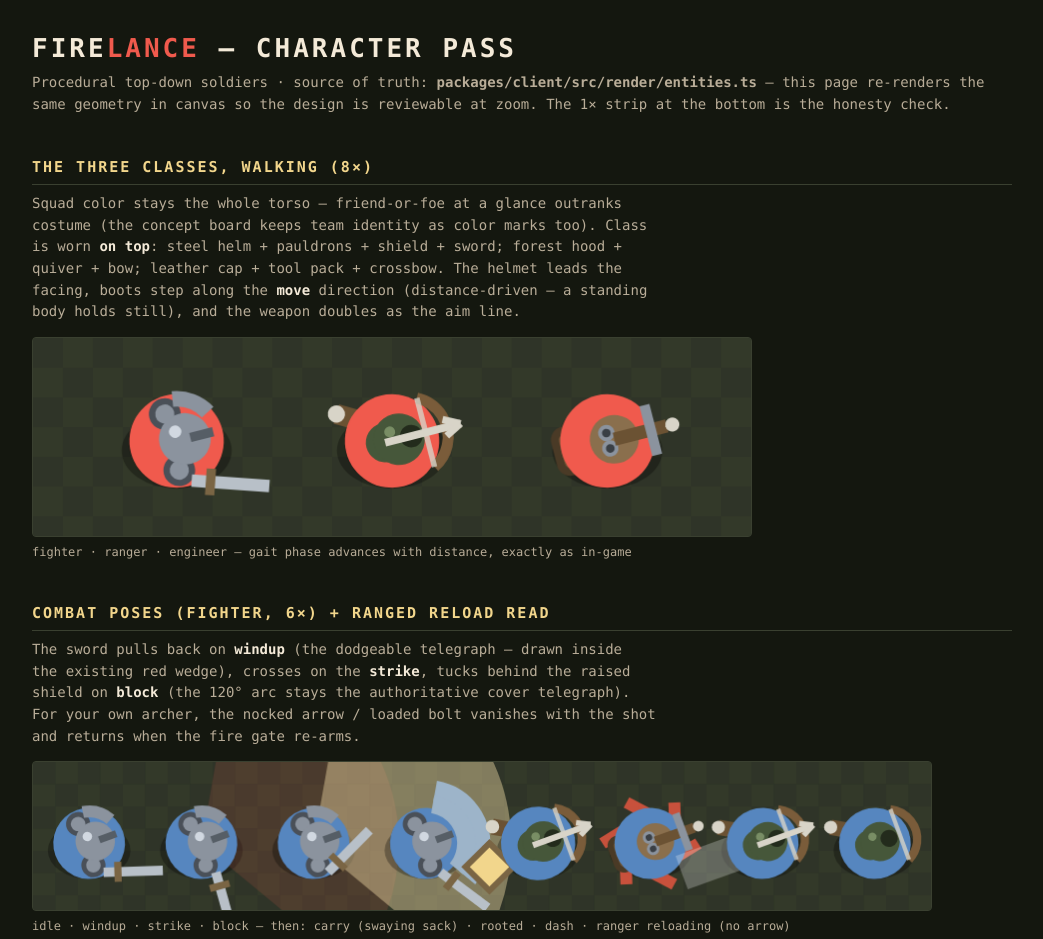
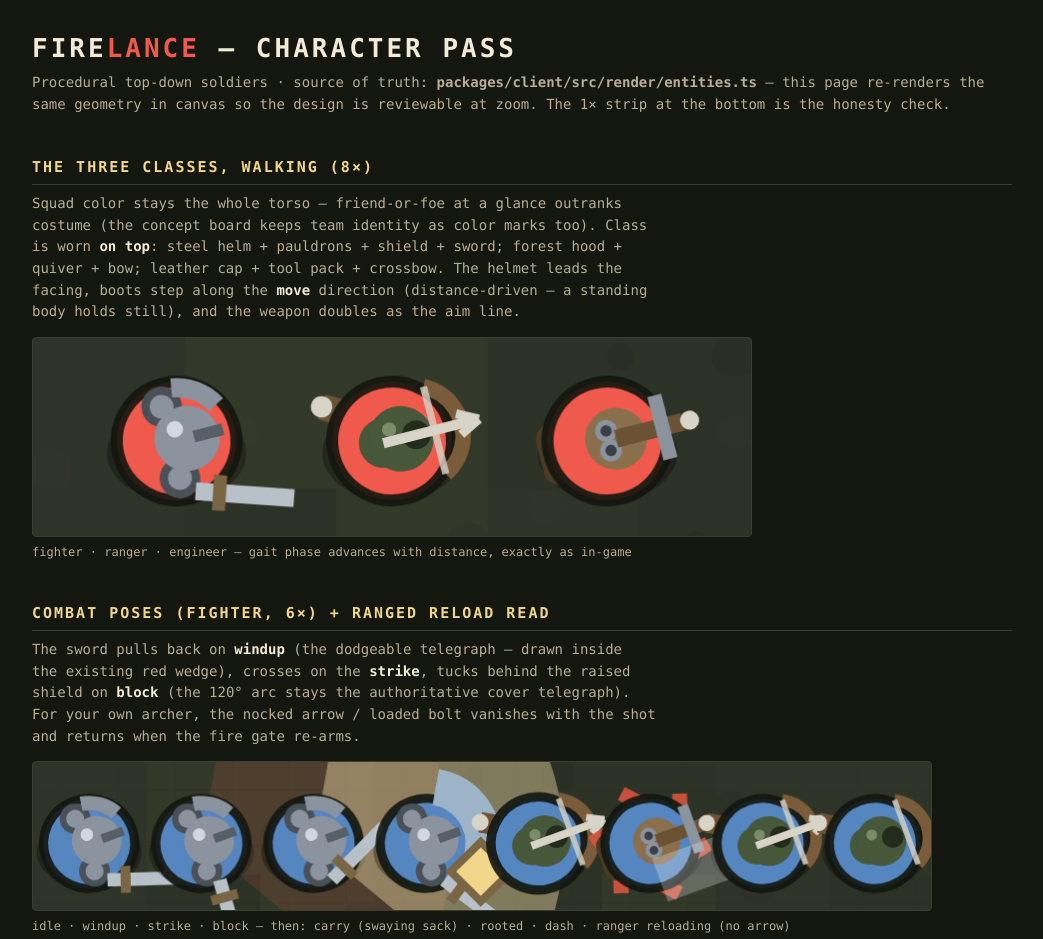
Before and after one commit to bneidlinger/firelance, a website: page docs/character_sheet.html in a window 1280 px wide. Shown: the top 939 px of the page, without its empty margins (118-1161 px from the left). Drawn offline with Linux system fonts and the light colour scheme.

Commit message:
Modern pass: the soldiers stop being nostalgic about 1989
Brandon's playtest verdict: readable, but the frame carried a late-80s
accent his under-30 friends have no nostalgia for. Three things dated
it — hairline linework, naked flat fills, and that checkerboard.

Every character dimension is radius-relative now. The gear was drawn
in absolute pixels (sword 1.6px, bow 1.4px, boots 1.25px), so each
zoom bump quietly thinned the kit relative to the growing disc; from
here strokes are fractions of the body radius and survive any camera.
FX.character.strideAmp/bootR switched to the same units, and the
strokes came out deliberately chunkier — confident lines, the
modern-flat read.

Each body wears a dark contour (FX.character.outlineW/Color/Alpha)
that pops the silhouette off the ground — it replaces the bot-only
hairline ring, and the self ring still sits outside it. The old
sun-shade stroke grew into real volume: a filled shade crescent on
the lower-left and a faint rim light opposite (shadeAlpha/glintAlpha),
alpha-only so squad hue stays the whole torso. Block/banking/rooted/
carry state reads scaled to match.

The camera steps in again, TILE 15 -> 19. And the ground gives up the
per-tile checker: tone drifts in hashed 4x4-block patches with
per-tile grain and sparse soft dapples over open ground — same
determinism rules (coords only, never world.rng, never on water or
walls). Fields read as fields, not graph paper.

docs/character_sheet.html mirrors every number, its ground swatch
included. Verified via the charSheet hooks: contour + volume + chunky
kit read at 6x, 4x, and true scale; all four squad colors dominate on
every class; windup/strike/block still tell the melee story; live
bots wear it in-world; prediction lastError 0; zero console errors.
298 tests green, untouched.

Co-Authored-By: Claude Fable 5 <noreply@anthropic.com>

```diff
--- a/docs/character_sheet.html
+++ b/docs/character_sheet.html
@@ -128,7 +128,7 @@
     <li><b>Render-only.</b> Zero sim / protocol / config-hash changes — facing (<span class="tag">ax/ay</span>), class and state bits were already in every snapshot.</li>
     <li><b>Kept intact:</b> hp bars, name labels, damage flash, block arc, swing wedges, dash streak, banking beacon, root shackles, carry diamond (now sways with the gait), squad disc size = honest hitbox.</li>
     <li><b>Removed:</b> the abstract class marks (inner ring / square) and the black facing tick — helm + weapon carry both jobs now.</li>
-    <li><b>New knobs</b> in <span class="tag">fx/config.ts → FX.character</span>: shadowAlpha, strideAmp, bootR.</li>
+    <li><b>New knobs</b> in <span class="tag">fx/config.ts → FX.character</span>: shadowAlpha, strideAmp, bootR (both × body radius — zoom-proof), outlineW/Color/Alpha (the dark contour), shadeAlpha + glintAlpha (fixed-sun volume). All character linework is radius-relative now; nothing goes wispy when the camera moves.</li>
     <li><b>New for your own archer:</b> <span class="tag">OwnVisual.atkReady</span> mirrors the local fire gate → visible re-nock on reload.</li>
   </ul>
 
@@ -151,7 +151,7 @@ __fl.shot(240,240,2)      // render + crop center → {len}; read via __fl.shotC
 <script>
 'use strict';
 // ==== geometry mirror of packages/client/src/render/entities.ts ====
-const TILE = 15, R = 0.4 * TILE;
+const TILE = 19, R = 0.4 * TILE;
 const SQUAD = ['#f05a4d', '#5686bf', '#8fae6a', '#e0b95e'];
 const C = {
   STEEL: '#8b939e', STEEL_DARK: '#565e66', STEEL_EDGE: '#4a5058',
@@ -197,12 +197,18 @@ function drawSoldier(ctx, cx, cy, S, o) {
 
   // shadow (unrotated)
   ctx.save(); ctx.globalAlpha = 0.3; ctx.fillStyle = '#000';
-  ctx.beginPath(); ctx.ellipse(0, 1.2, r * 1.15, r * 0.8, 0, 0, Math.PI * 2); ctx.fill(); ctx.restore();
+  ctx.beginPath(); ctx.ellipse(0, r * 0.2, r * 1.15, r * 0.8, 0, 0, Math.PI * 2); ctx.fill(); ctx.restore();
 
   // ---- state layer (unrotated) ----
-  ring(ctx, 0, 0, r - 0.8, 1.6, '#000', 0.22, Math.PI * 0.35, Math.PI * 1.15); // fixed sun shade
+  // fixed-sun volume: filled shade crescent low-left, rim light up-right
+  ctx.save(); ctx.globalAlpha = 0.14; ctx.fillStyle = '#000';
+  ctx.beginPath();
+  ctx.arc(0, 0, r * 0.98, Math.PI * 0.3, Math.PI * 1.2);
+  ctx.arc(0, 0, r * 0.55, Math.PI * 1.2, Math.PI * 0.3, true);
+  ctx.closePath(); ctx.fill(); ctx.restore();
+  ring(ctx, 0, 0, r * 0.78, r * 0.16, '#fff', 0.12, -Math.PI * 0.55, -Math.PI * 0.1);
   const a = o.facing || 0, ax = Math.cos(a), ay = Math.sin(a);
-  if (o.pose === 'block') ring(ctx, 0, 0, r + 3, 3.5, '#9db4c9', 1, a - Math.PI / 3, a + Math.PI / 3);
+  if (o.pose === 'block') ring(ctx, 0, 0, r * 1.4, r * 0.55, '#9db4c9', 1, a - Math.PI / 3, a + Math.PI / 3);
   if (o.pose === 'windup' || o.pose === 'active') {
     ctx.save();
     ctx.globalAlpha = o.pose === 'windup' ? 0.14 : 0.4;
@@ -213,28 +219,29 @@ function drawSoldier(ctx, cx, cy, S, o) {
   }
   if (o.dashing) line(ctx, -ax * r * 2.4, -ay * r * 2.4, 0, 0, r, '#fff', 0.25);
   if (o.carry) {
-    const sway = Math.sin(o.bobPhase || 0) * 1.2;
-    const bx = -ax * (r + 3) - ay * sway, by = -ay * (r + 3) + ax * sway;
-    ctx.save(); ctx.fillStyle = '#f2d68c'; ctx.strokeStyle = '#7a6544'; ctx.lineWidth = 1;
-    ctx.beginPath(); ctx.moveTo(bx, by - 4); ctx.lineTo(bx + 4, by);
-    ctx.lineTo(bx, by + 4); ctx.lineTo(bx - 4, by); ctx.closePath();
+    const sway = Math.sin(o.bobPhase || 0) * r * 0.2;
+    const bx = -ax * r * 1.4 - ay * sway, by = -ay * r * 1.4 + ax * sway;
+    const d = r * 0.66;
+    ctx.save(); ctx.fillStyle = '#f2d68c'; ctx.strokeStyle = '#7a6544'; ctx.lineWidth = r * 0.17;
+    ctx.beginPath(); ctx.moveTo(bx, by - d); ctx.lineTo(bx + d, by);
+    ctx.lineTo(bx, by + d); ctx.lineTo(bx - d, by); ctx.closePath();
     ctx.fill(); ctx.stroke(); ctx.restore();
   }
-  if (o.banking) ring(ctx, 0, 0, r + 6, 2.5, '#f2d68c', 0.7);
+  if (o.banking) ring(ctx, 0, 0, r * 1.8, r * 0.4, '#f2d68c', 0.7);
   if (o.rooted) {
     for (let i = 0; i < 6; i++) {
-      const a0 = (i / 6) * Math.PI * 2, a1 = ((i + 0.5) / 6) * Math.PI * 2, rr = r + 2;
-      line(ctx, rr * Math.cos(a0), rr * Math.sin(a0), rr * 0.6 * Math.cos(a1), rr * 0.6 * Math.sin(a1), 2, '#d8543e', 0.9);
+      const a0 = (i / 6) * Math.PI * 2, a1 = ((i + 0.5) / 6) * Math.PI * 2, rr = r * 1.28;
+      line(ctx, rr * Math.cos(a0), rr * Math.sin(a0), rr * 0.6 * Math.cos(a1), rr * 0.6 * Math.sin(a1), r * 0.33, '#d8543e', 0.9);
     }
   }
 
   // ---- feet (along move direction) ----
   const m = o.moveAng === undefined ? a : o.moveAng;
   const fxd = Math.cos(m), fyd = Math.sin(m);
-  const step = o.moving ? Math.sin(o.bobPhase || 0) * 2.2 : 0;
+  const step = o.moving ? Math.sin(o.bobPhase || 0) * 0.46 * r : 0;
   if (!o.old) {
-    dot(ctx, -fyd * r * 0.5 + fxd * step, fxd * r * 0.5 + fyd * step, 1.25, C.BOOT);
-    dot(ctx, fyd * r * 0.5 - fxd * step, -fxd * r * 0.5 - fyd * step, 1.25, C.BOOT);
+    dot(ctx, -fyd * r * 0.5 + fxd * step, fxd * r * 0.5 + fyd * step, r * 0.3, C.BOOT);
+    dot(ctx, fyd * r * 0.5 - fxd * step, -fxd * r * 0.5 - fyd * step, r * 0.3, C.BOOT);
   }
 
   // ---- rotated body + gear ----
@@ -255,71 +262,82 @@ function drawSoldier(ctx, cx, cy, S, o) {
 
   // back-worn kit first
   if (o.cls === 'engineer') {
-    ctx.save(); ctx.fillStyle = C.PACK; ctx.strokeStyle = C.PACK_EDGE; ctx.lineWidth = 1;
-    ctx.beginPath(); ctx.roundRect(-r * 1.08, -r * 0.45, r * 0.75, r * 0.9, 1.2);
+    ctx.save(); ctx.fillStyle = C.PACK; ctx.strokeStyle = C.PACK_EDGE; ctx.lineWidth = r * 0.17;
+    ctx.beginPath(); ctx.roundRect(-r * 1.08, -r * 0.45, r * 0.75, r * 0.9, r * 0.2);
     ctx.fill(); ctx.stroke(); ctx.restore();
   } else if (o.cls === 'ranger') {
-    line(ctx, -r * 0.4, -r * 0.5, -r * 1.0, -r * 0.85, 2.6, C.PACK);
-    dot(ctx, -r * 1.0, -r * 0.85, 1.1, C.FLETCH);
+    line(ctx, -r * 0.4, -r * 0.5, -r * 1.0, -r * 0.85, r * 0.44, C.PACK);
+    dot(ctx, -r * 1.0, -r * 0.85, r * 0.18, C.FLETCH);
   }
 
   dot(ctx, 0, 0, r, color); // THE squad disc
+  ring(ctx, 0, 0, r, r * 0.2, '#12160e', 0.9); // contour: silhouette pop
 
   if (o.cls === 'fighter') {
-    dot(ctx, -r * 0.1, -r * 0.62, r * 0.27, C.STEEL); ring(ctx, -r * 0.1, -r * 0.62, r * 0.27, 0.8, C.STEEL_EDGE);
-    dot(ctx, -r * 0.1, r * 0.62, r * 0.27, C.STEEL); ring(ctx, -r * 0.1, r * 0.62, r * 0.27, 0.8, C.STEEL_EDGE);
+    dot(ctx, -r * 0.1, -r * 0.62, r * 0.27, C.STEEL); ring(ctx, -r * 0.1, -r * 0.62, r * 0.27, r * 0.14, C.STEEL_EDGE);
+    dot(ctx, -r * 0.1, r * 0.62, r * 0.27, C.STEEL); ring(ctx, -r * 0.1, r * 0.62, r * 0.27, r * 0.14, C.STEEL_EDGE);
     dot(ctx, r * 0.18, 0, r * 0.55, C.STEEL);
-    line(ctx, r * 0.3, 0, r * 0.8, 0, 1.2, C.STEEL_DARK);
-    dot(ctx, r * 0.02, -r * 0.2, 0.8, C.STEEL_BRIGHT, 0.9);
+    line(ctx, r * 0.3, 0, r * 0.8, 0, r * 0.2, C.STEEL_DARK);
+    dot(ctx, r * 0.02, -r * 0.2, r * 0.14, C.STEEL_BRIGHT, 0.9);
   } else if (o.cls === 'ranger') {
     dot(ctx, -r * 0.14, 0, r * 0.42, C.HOOD);
     dot(ctx, r * 0.15, 0, r * 0.55, C.HOOD);
     dot(ctx, r * 0.42, 0, r * 0.24, C.COWL);
-    dot(ctx, 0, -r * 0.2, 0.7, '#8fa578', 0.7);
+    dot(ctx, 0, -r * 0.2, r * 0.12, '#8fa578', 0.7);
   } else {
     dot(ctx, r * 0.15, 0, r * 0.52, C.LEATHER);
-    dot(ctx, r * 0.02, -r * 0.17, 0.8, '#3a3f45'); ring(ctx, r * 0.02, -r * 0.17, 0.8, 0.5, C.STEEL);
-    dot(ctx, r * 0.02, r * 0.17, 0.8, '#3a3f45'); ring(ctx, r * 0.02, r * 0.17, 0.8, 0.5, C.STEEL);
+    dot(ctx, r * 0.02, -r * 0.17, r * 0.14, '#3a3f45'); ring(ctx, r * 0.02, -r * 0.17, r * 0.14, r * 0.09, C.STEEL);
+    dot(ctx, r * 0.02, r * 0.17, r * 0.14, '#3a3f45'); ring(ctx, r * 0.02, r * 0.17, r * 0.14, r * 0.09, C.STEEL);
   }
 
-  if (o.self) ring(ctx, 0, 0, r + 2.5, 2, C.SELF);
-  else if (o.bot) ring(ctx, 0, 0, r, 1, '#000', 0.45);
+  if (o.self) ring(ctx, 0, 0, r * 1.35, r * 0.28, C.SELF);
 
   // gear
   const pose = o.pose || 'idle';
   if (o.cls === 'fighter') {
-    if (pose === 'block') ring(ctx, 0, 0, r * 1.12, 3, C.SHIELD_RAISED, 1, -1.05, 1.05);
-    else ring(ctx, 0, 0, r * 0.9, 2, C.STEEL, 1, -1.42, -0.5);
+    if (pose === 'block') ring(ctx, 0, 0, r * 1.12, r * 0.5, C.SHIELD_RAISED, 1, -1.05, 1.05);
+    else ring(ctx, 0, 0, r * 0.9, r * 0.32, C.STEEL, 1, -1.42, -0.5);
     const hx = r * 0.1, hy = r * 0.9;
     const ang = pose === 'windup' ? 1.65 : pose === 'active' ? -0.45 : pose === 'block' ? 1.0 : 0.32;
     const len = r * 1.65;
-    line(ctx, hx, hy, hx + Math.cos(ang) * len, hy + Math.sin(ang) * len, 1.6, C.BLADE);
+    line(ctx, hx, hy, hx + Math.cos(ang) * len, hy + Math.sin(ang) * len, r * 0.3, C.BLADE);
     const gx = hx + Math.cos(ang) * r * 0.4, gy = hy + Math.sin(ang) * r * 0.4;
-    const px = Math.cos(ang + Math.PI / 2) * 1.7, py = Math.sin(ang + Math.PI / 2) * 1.7;
-    line(ctx, gx + px, gy + py, gx - px, gy - py, 1.2, C.GUARD);
+    const px = Math.cos(ang + Math.PI / 2) * r * 0.3, py = Math.sin(ang + Math.PI / 2) * r * 0.3;
+    line(ctx, gx + px, gy + py, gx - px, gy - py, r * 0.22, C.GUARD);
   } else if (o.cls === 'ranger') {
-    ring(ctx, r * 0.35, 0, r * 0.85, 1.4, C.WOOD, 1, -1.1, 1.1);
+    ring(ctx, r * 0.35, 0, r * 0.85, r * 0.26, C.WOOD, 1, -1.1, 1.1);
     const ex = r * 0.35 + Math.cos(1.1) * r * 0.85, ey = Math.sin(1.1) * r * 0.85;
-    line(ctx, ex, -ey, ex, ey, 0.7, C.FLETCH, 0.8);
+    line(ctx, ex, -ey, ex, ey, r * 0.12, C.FLETCH, 0.8);
     if (o.ready !== false) {
-      line(ctx, -r * 0.15, 0, r * 1.5, 0, 1, C.FLETCH);
-      line(ctx, r * 1.5, 0, r * 1.15, -r * 0.18, 0.9, C.FLETCH);
-      line(ctx, r * 1.5, 0, r * 1.15, r * 0.18, 0.9, C.FLETCH);
+      line(ctx, -r * 0.15, 0, r * 1.5, 0, r * 0.17, C.FLETCH);
+      line(ctx, r * 1.5, 0, r * 1.15, -r * 0.18, r * 0.15, C.FLETCH);
+      line(ctx, r * 1.5, 0, r * 1.15, r * 0.18, r * 0.15, C.FLETCH);
     }
   } else {
-    line(ctx, r * 0.15, 0, r * 1.3, 0, 1.7, C.PACK);
-    line(ctx, r * 0.95, -r * 0.55, r * 0.95, r * 0.55, 1.3, C.STEEL);
-    if (o.ready !== false) dot(ctx, r * 1.42, 0, 0.9, C.FLETCH);
+    line(ctx, r * 0.15, 0, r * 1.3, 0, r * 0.3, C.PACK);
+    line(ctx, r * 0.95, -r * 0.55, r * 0.95, r * 0.55, r * 0.24, C.STEEL);
+    if (o.ready !== false) dot(ctx, r * 1.42, 0, r * 0.16, C.FLETCH);
   }
   ctx.restore();
   ctx.restore();
 }
 
 function ground(ctx, w, h, tile) {
+  // mirrors scene.ts: block-mottle + sparse dapples, no checker
+  const cols = ['#2f3428', '#333929', '#2c3226'];
   for (let y = 0; y < h / tile; y++)
     for (let x = 0; x < w / tile; x++) {
-      ctx.fillStyle = (x + y) % 2 === 0 ? '#2f3428' : '#333929';
+      const blk = ((((x >> 2) * 2654435761) ^ ((y >> 2) * 40503)) >>> 0) % 3;
+      ctx.fillStyle = cols[blk];
       ctx.fillRect(x * tile, y * tile, tile, tile);
+      const h2 = (((x * 40503) ^ (y * 73856093)) >>> 0) % 977;
+      if (h2 % 11 === 3) {
+        ctx.save(); ctx.globalAlpha = 0.05;
+        ctx.fillStyle = h2 % 2 === 0 ? '#000' : '#4a5238';
+        ctx.beginPath();
+        ctx.arc((x + 0.5) * tile, (y + 0.5) * tile, tile * (0.35 + (h2 % 3) * 0.12), 0, Math.PI * 2);
+        ctx.fill(); ctx.restore();
+      }
     }
 }
 function setup(id) {
```
Also changed, not shown: packages/client/src/fx/config.ts (+13 -3 lines), packages/client/src/render/entities.ts (+64 -54 lines), packages/client/src/render/scene.ts (+24 -5 lines).
